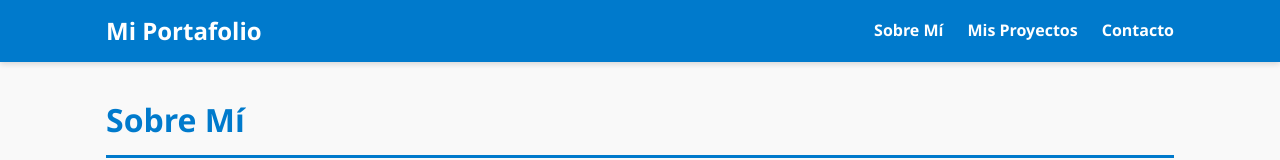
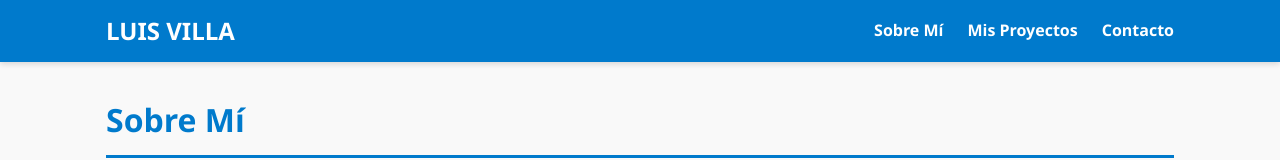
Before and after one commit to Luis10469/portafolio-1046, a plain HTML site: page index.html in a window 1280 px wide. Shown: the top 160 px of the page. Drawn offline with Linux system fonts and the light colour scheme; files whose address does not match are found by name.

Commit message:
nombre de encabesado

```diff
--- a/index.html
+++ b/index.html
@@ -14,7 +14,7 @@
         <!-- Header con navegación responsiva -->
         <header>
             <nav class="navbar" role="navigation" aria-label="Menú principal">
-                <a href="#" class="logo" aria-label="Inicio del sitio">Mi Portafolio</a>
+                <a href="#" class="logo" aria-label="Inicio del sitio">LUIS VILLA</a>
                 <button class="nav-toggle" aria-controls="nav-menu" aria-expanded="false" aria-label="Abrir menú">
                     <span class="hamburger"></span>
                 </button>
```
